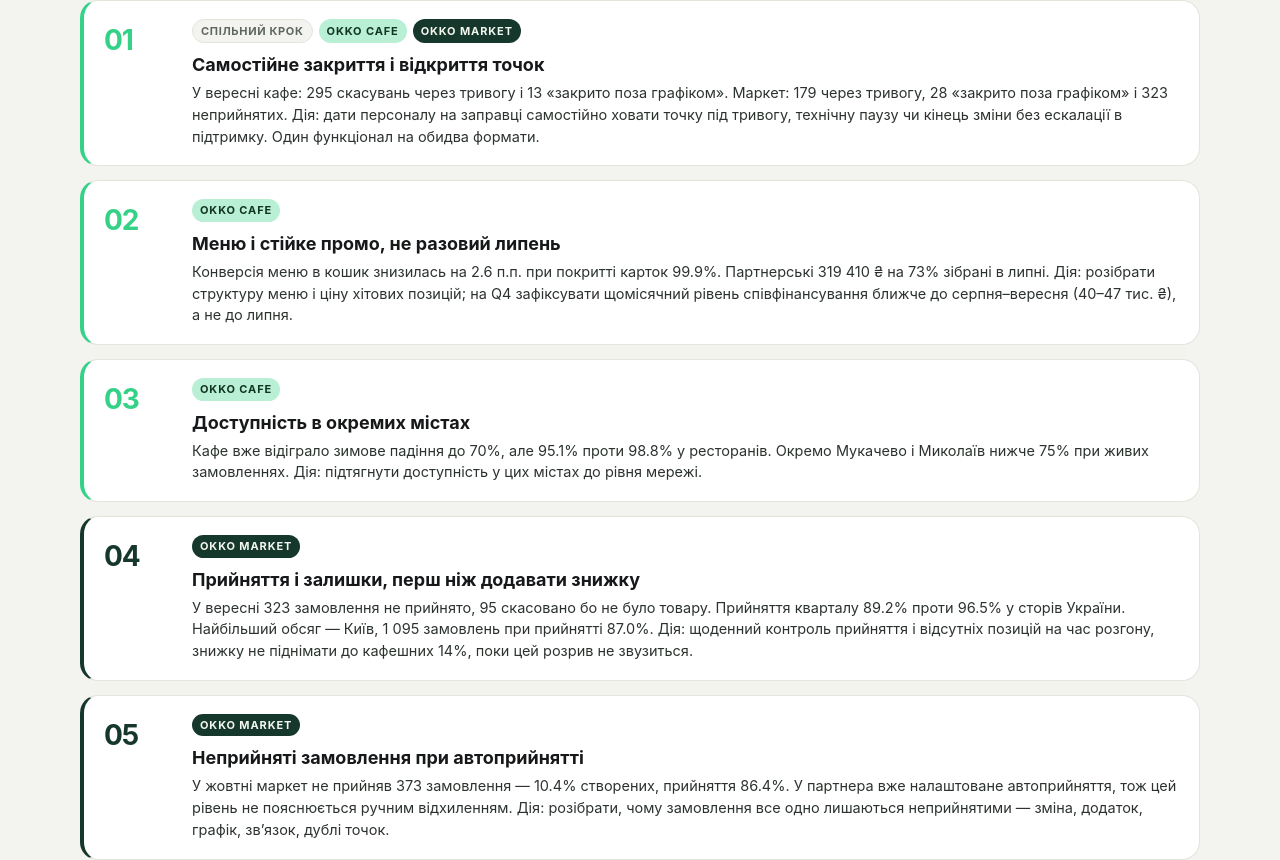
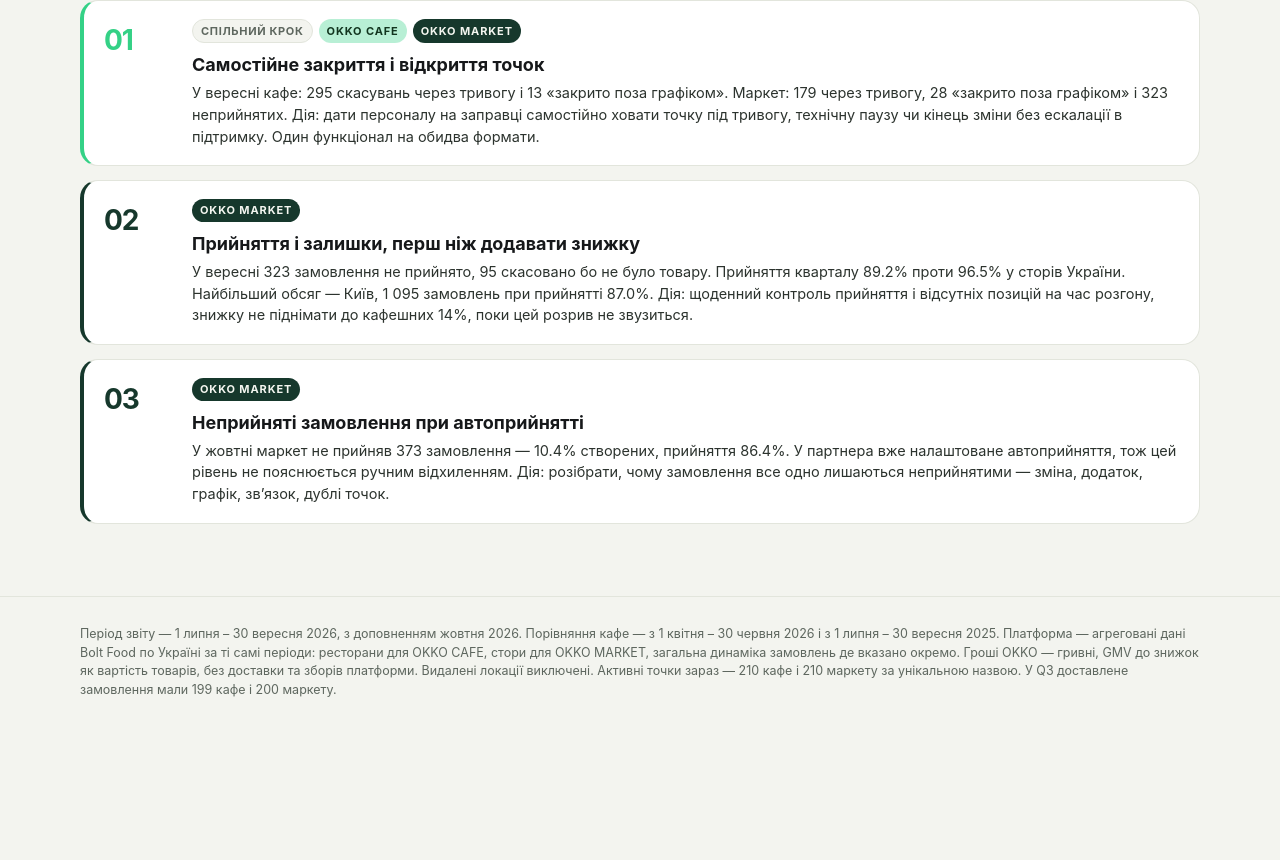
Before and after one commit to martavaskina/view-677460956bfeec4c, a plain HTML site: page index.html in a window 1280 px wide. Shown: the part 10714-11574 px from the top of the page. After the commit the page ends 11462 px from the top, so only its background shows below. Drawn offline with Linux system fonts and the light colour scheme.

Commit message:
Publish the next steps without the two cafe items.
Co-authored-by: Cursor <cursoragent@cursor.com>

```diff
--- a/index.html
+++ b/index.html
@@ -681,24 +681,8 @@
           <p>У вересні кафе: 295 скасувань через тривогу і 13 «закрито поза графіком». Маркет: 179 через тривогу, 28 «закрито поза графіком» і 323 неприйнятих. Дія: дати персоналу на заправці самостійно ховати точку під тривогу, технічну паузу чи кінець зміни без ескалації в підтримку. Один функціонал на обидва формати.</p>
         </div>
       </article>
-      <article class="action cafe">
+      <article class="action market">
         <div class="num">02</div>
-        <div>
-          <div class="who-row"><span class="who cafe">OKKO CAFE</span></div>
-          <h3>Меню і стійке промо, не разовий липень</h3>
-          <p>Конверсія меню в кошик знизилась на 2.6 п.п. при покритті карток 99.9%. Партнерські 319 410 ₴ на 73% зібрані в липні. Дія: розібрати структуру меню і ціну хітових позицій; на Q4 зафіксувати щомісячний рівень співфінансування ближче до серпня–вересня (40–47 тис. ₴), а не до липня.</p>
-        </div>
-      </article>
-      <article class="action cafe">
-        <div class="num">03</div>
-        <div>
-          <div class="who-row"><span class="who cafe">OKKO CAFE</span></div>
-          <h3>Доступність в окремих містах</h3>
-          <p>Кафе вже відіграло зимове падіння до 70%, але 95.1% проти 98.8% у ресторанів. Окремо Мукачево і Миколаїв нижче 75% при живих замовленнях. Дія: підтягнути доступність у цих містах до рівня мережі.</p>
-        </div>
-      </article>
-      <article class="action market">
-        <div class="num">04</div>
         <div>
           <div class="who-row"><span class="who market">OKKO MARKET</span></div>
           <h3>Прийняття і залишки, перш ніж додавати знижку</h3>
@@ -706,7 +690,7 @@
         </div>
       </article>
       <article class="action market">
-        <div class="num">05</div>
+        <div class="num">03</div>
         <div>
           <div class="who-row"><span class="who market">OKKO MARKET</span></div>
           <h3>Неприйняті замовлення при автоприйнятті</h3>
```
